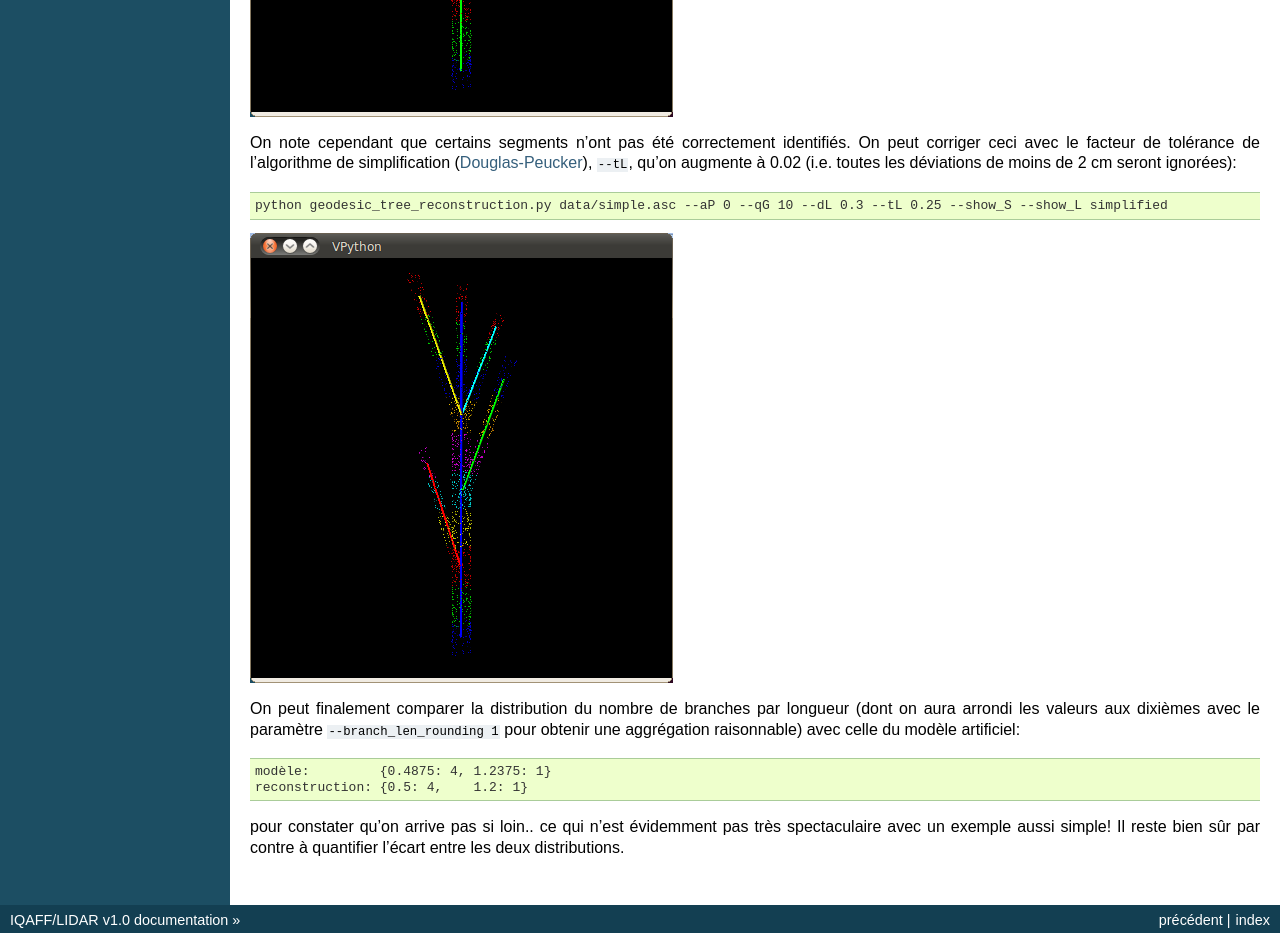
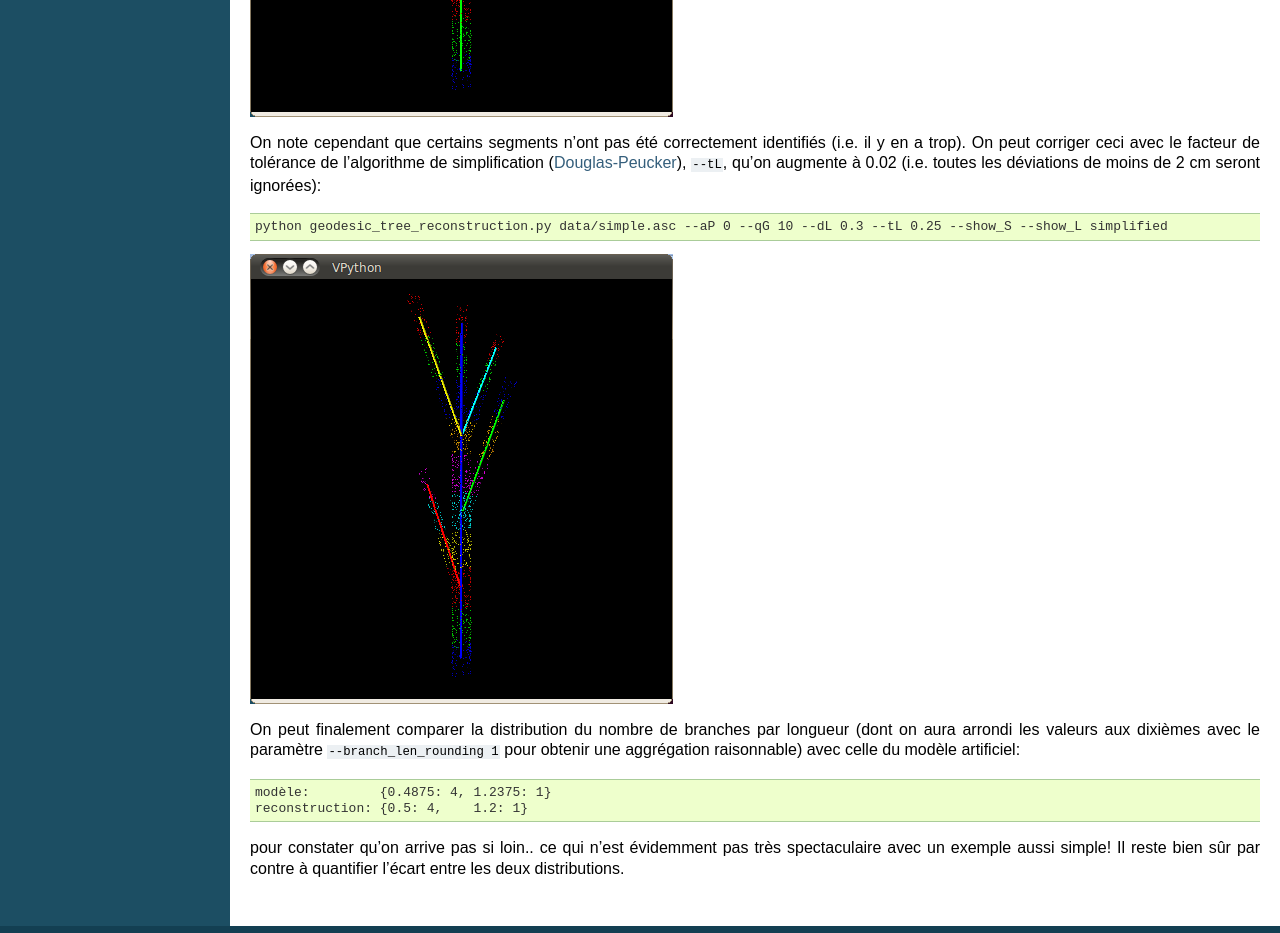
Before and after one commit to cjauvin/iqaff_lidar, a plain HTML site: page simple.html in a window 1280 px wide. Shown: the part 3460-4393 px from the top of the page. Drawn offline with Linux system fonts and the light colour scheme; a script that the page names is missing.

Commit message:
slight modifs

```diff
--- a/simple.html
+++ b/simple.html
@@ -91,8 +91,9 @@ peut augmenter <tt class="docutils literal"><span class="pre">--dL</span></tt>,
 <div class="highlight-python"><pre>python geodesic_tree_reconstruction.py data/simple.asc --aP 0 --qG 10 --dL 0.3 --show_S --show_L simplified</pre>
 </div>
 <img src="_images/simple/Lsimplified1.png" /><p>On note cependant que certains segments n&#8217;ont pas été correctement
-identifiés. On peut corriger ceci avec le facteur de tolérance de
-l&#8217;algorithme de simplification (<a class="reference external" href="http://en.wikipedia.org/wiki/Ramer%E2%80%93Douglas%E2%80%93Peucker_algorithm">Douglas-Peucker</a>),
+identifiés (i.e. il y en a trop). On peut corriger ceci avec le
+facteur de tolérance de l&#8217;algorithme de simplification
+(<a class="reference external" href="http://en.wikipedia.org/wiki/Ramer%E2%80%93Douglas%E2%80%93Peucker_algorithm">Douglas-Peucker</a>),
 <tt class="docutils literal"><span class="pre">--tL</span></tt>, qu&#8217;on augmente à 0.02 (i.e. toutes les déviations de moins
 de 2 cm seront ignorées):</p>
 <div class="highlight-python"><pre>python geodesic_tree_reconstruction.py data/simple.asc --aP 0 --qG 10 --dL 0.3 --tL 0.25 --show_S --show_L simplified</pre>
```
Also changed, not shown: _sources/simple.txt.
